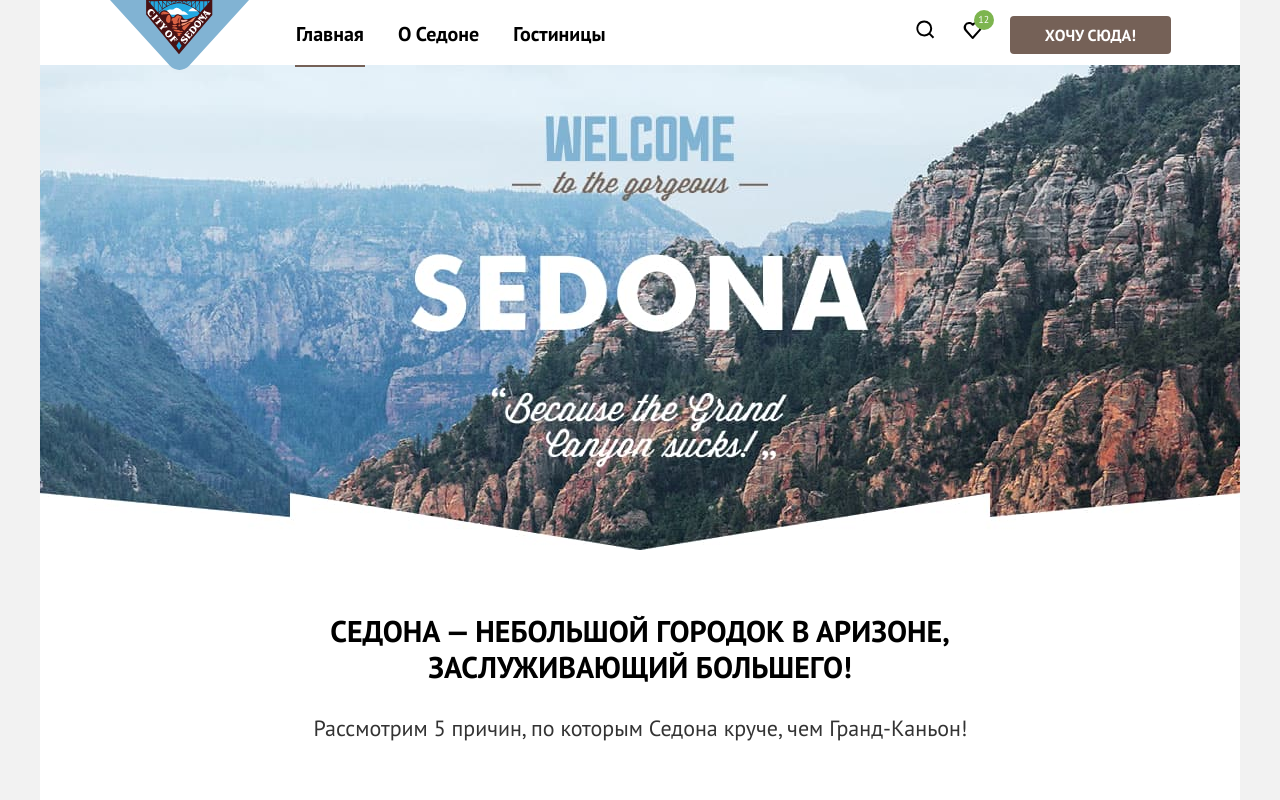
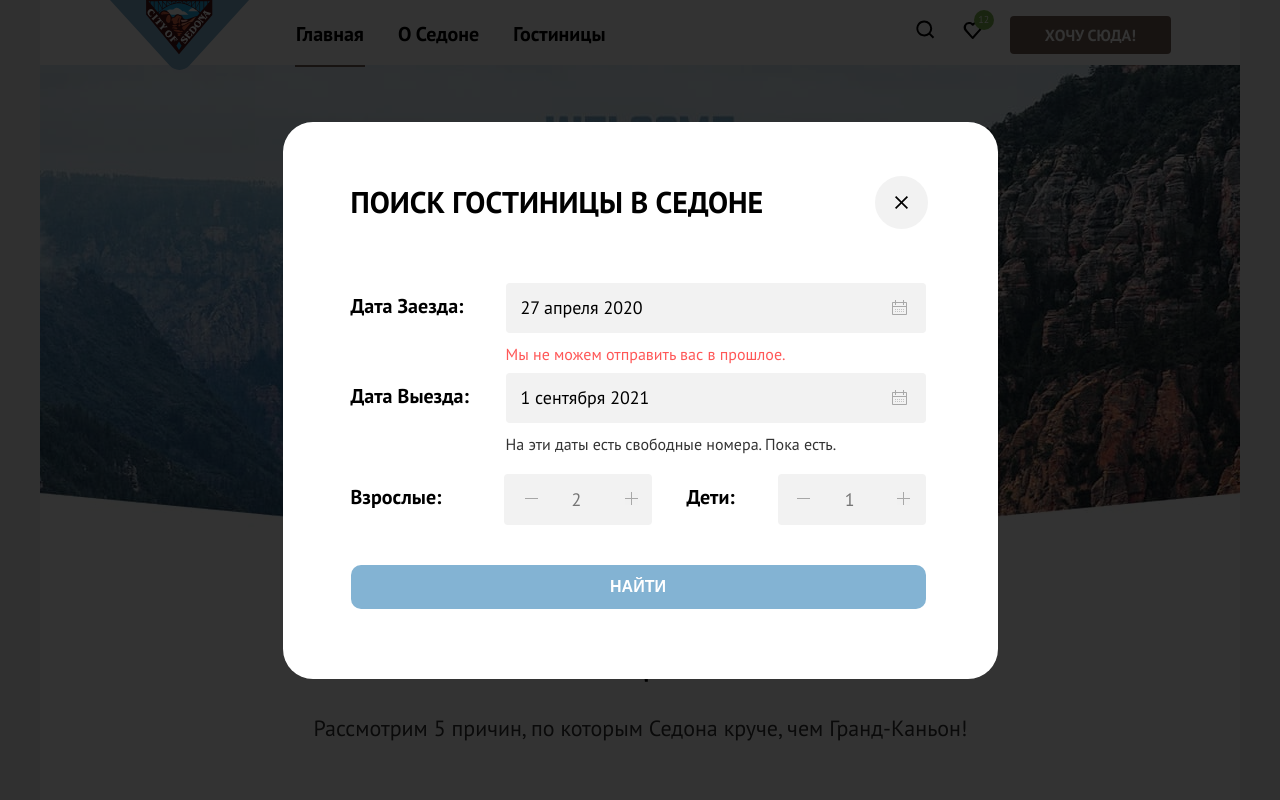
Before and after one commit to htmlacademy-htmlcss/2075495-sedona-34, a plain HTML site: page index.html in a window 1280 px wide. Shown: the top 800 px of the page. Drawn offline with Linux system fonts and the light colour scheme.

Commit message:
делает модальное окно

```diff
--- a/index.html
+++ b/index.html
@@ -228,6 +228,46 @@
       </footer>
     </div>
     </div>
+
+    <div class="modal-container">
+      <div class="modal modal-search">
+        <button class="modal-close-button">
+          <span class="visually-hidden">Закрыть</span>
+        </button>
+        <section class="modal-content">
+          <h2 class="modal-title">Поиск гостиницы в Седоне</h2>
+          <form class="search-form" action="https://echo.htmlacademy.ru/" method="post">
+          <fieldset class="search-filter-group">
+            <div class="search-filter-group-wrap">
+
+            <label class="date-coming-label search-label" for="date">Дата Заезда:</label>
+          <input class="date-input search-input" type="text" name="date" id="date" value="27 апреля 2020">
+<!-- Здесь ниже стоит пустой спан, потому что я хз как иначе выстроить гриды без него -->
+          <span></span><span class="date-comment date-coming-comment">Мы не можем отправить вас в прошлое.</span>
+          <label class="date-out-label search-label" for="date-out">Дата Выезда:</label>
+          <input class="date-input search-input" type="text" name="date-out" id="date-out" value="1 сентября 2021">
+          <span></span><span class="date-comment">На эти даты есть свободные номера. Пока есть.</span>
+        </div>
+
+          <div class="people-wrapper">
+          <label class="adults-label search-label" for="adults-number">Взрослые:</label>
+          <button class="modal-min"></button>
+          <input class="people-input search-input" type="number" name="adults-number" id="adults-number" placeholder="2">
+          <button class="modal-max"></button>
+          <label class="child-label search-label" for="child-number">Дети:</label>
+          <button class="modal-min min-child"></button>
+          <input class="people-input search-input" type="number" name="child-number" id="child-number" placeholder="1">
+          <button class="modal-max max-child"></button>
+          </div>
+
+          <button class="button search-button">Найти</button>
+
+        </fieldset>
+        </form>
+        </section>
+      </div>
+    </div>
+
   </body>
 
 </html>
--- a/styles/styles.css
+++ b/styles/styles.css
@@ -227,7 +227,6 @@ body {
   width: 20px;
   height: 20px;
   padding: 3px;
-  z-index: 1;
 }
 
 .food {
@@ -590,6 +589,8 @@ body {
   border-radius: 4px;
   padding: 9px 35px;
   min-width: 160px;
+  border: 0;
+  outline: 0;
 }
 
 .big-button {
@@ -1483,3 +1484,222 @@ body {
   border: 2px solid rgba(0, 0, 0, 0.3);
   opacity: 0.3;
 }
+
+.modal-container {
+    position: fixed;
+    top: 0;
+    left: 0;
+    display: flex;
+    width: 100%;
+    height: 100%;
+    background-color: rgba(0, 0, 0, 0.8);
+}
+
+.modal {
+  position: relative;
+  margin: auto;
+  padding: 40px;
+  background-color: #ffffff;
+  border-radius: 30px;
+}
+
+.modal-content {
+  margin-top: 62px;
+  margin-left: 68px;
+  margin-bottom: 70px;
+  margin-right: 70px;
+}
+
+.modal-search {
+  width: 715px;
+  padding: 0;
+}
+
+.modal-close-button {
+  position: absolute;
+  padding: 0;
+  top: 54px;
+  right: 70px;
+  width: 53px;
+  height: 53px;
+  border: none;
+  background-image: url(../images/close.svg);
+  background-repeat: no-repeat;
+  background-position: center;
+  cursor: pointer;
+  background-color: #F2F2F2;
+  border-radius: 50%;
+}
+
+.modal-title {
+  font-weight: 700;
+  font-size: 30px;
+  line-height: 36px;
+  text-transform: uppercase;
+  margin-bottom: 63px;
+}
+
+.search-filter-group {
+  margin: 0;
+  padding: 0;
+  border: 0;
+  outline: 0;
+}
+
+.search-filter-group-wrap {
+  margin: 0;
+  padding: 0;
+  border: 0;
+  outline: 0;
+  display: grid;
+  grid-template-columns: 155px 420px;
+  grid-template-rows: 50px 40px 50px 40px;
+  margin-bottom: 11px;
+}
+
+.date-comment {
+  font: inherit;
+  font-weight: 400;
+  font-size: 16px;
+  line-height: 21px;
+  margin-top: 11px;
+  margin-bottom: 11px;
+  color: #333333;
+}
+
+.date-coming-comment {
+  color: #FF5757;
+}
+
+
+.date-search {
+  font: inherit;
+  font-weight: 700;
+  font-size: 20px;
+  line-height: 26px;
+}
+
+.people-wrapper {
+  display: flex;
+  width: 574px;
+
+}
+
+.adults-label {
+  margin-right: 63px;
+}
+
+.child-label {
+  margin-left: 34px;
+  padding-right: 25px;
+  margin-right: 18px;
+}
+
+.people-input {
+  width: 133px;
+  margin: 0;
+  padding: 0;
+  position: relative;
+}
+
+.people-input::-webkit-outer-spin-button,
+.people-input::-webkit-inner-spin-button {
+  appearance: none;
+  margin: 0;
+}
+
+.modal-min {
+  background-image: url(../images/minus.svg);
+  background-repeat: no-repeat;
+  background-position: center;
+  border: none;
+  outline: 0;
+  margin: 0;
+  padding: 0;
+  width: 13px;
+  height: 1px;
+  position: absolute;
+  z-index: 2;
+  margin-left: 174px;
+  margin-top: 24px;
+}
+
+.modal-max {
+  background-image: url(../images/plus.svg);
+  background-repeat: no-repeat;
+  background-position: center;
+  opacity: 0.3;
+  border: none;
+  outline: 0;
+  margin: 0;
+  padding: 0;
+  width: 13px;
+  height: 13px;
+  position: absolute;
+  z-index: 2;
+  margin-left: 274px;
+  margin-top: 18px;
+}
+
+.search-button {
+  width: 575px;
+  margin-top: 40px;
+  background-color: #83B3D3;
+  padding: 12px 26px;
+  border-radius: 10px;
+}
+
+.search-button:hover,
+.search-button:focus {
+  background-color: #68A2CA;
+}
+
+.search-button:active {
+  color: #FFFFFF4D;
+}
+.search-button:disabled {
+  color: #FFFFFF4D;
+  background-color: #E5E5E5;
+}
+
+.search-label {
+  font: inherit;
+  font-weight: 700;
+  font-size: 20px;
+  line-height: 26px;
+  margin-top: 10px;
+}
+
+.search-input {
+  font: inherit;
+  font-weight: 400;
+  font-size: 18px;
+  line-height: 21px;
+  border: none;
+  background: #F2F2F2;
+  border-radius: 4px;
+  outline: none;
+  padding: 15px 15px;
+  position: relative;
+}
+
+.people-input {
+  width: 14px;
+  padding-left: 67px;
+  padding-right: 67px;
+}
+
+.date-input {
+  background-image: url(../images/calendar.svg);
+  background-position: center;
+  background-repeat: no-repeat;
+  background-position-x: 386px;
+}
+
+.min-child {
+  left: 340px;
+}
+
+.max-child {
+  left: 340px;
+}
```
Also changed, not shown: images/calendar.svg (added), images/close.svg (added), images/minus.svg (added), images/plus.svg (added).
